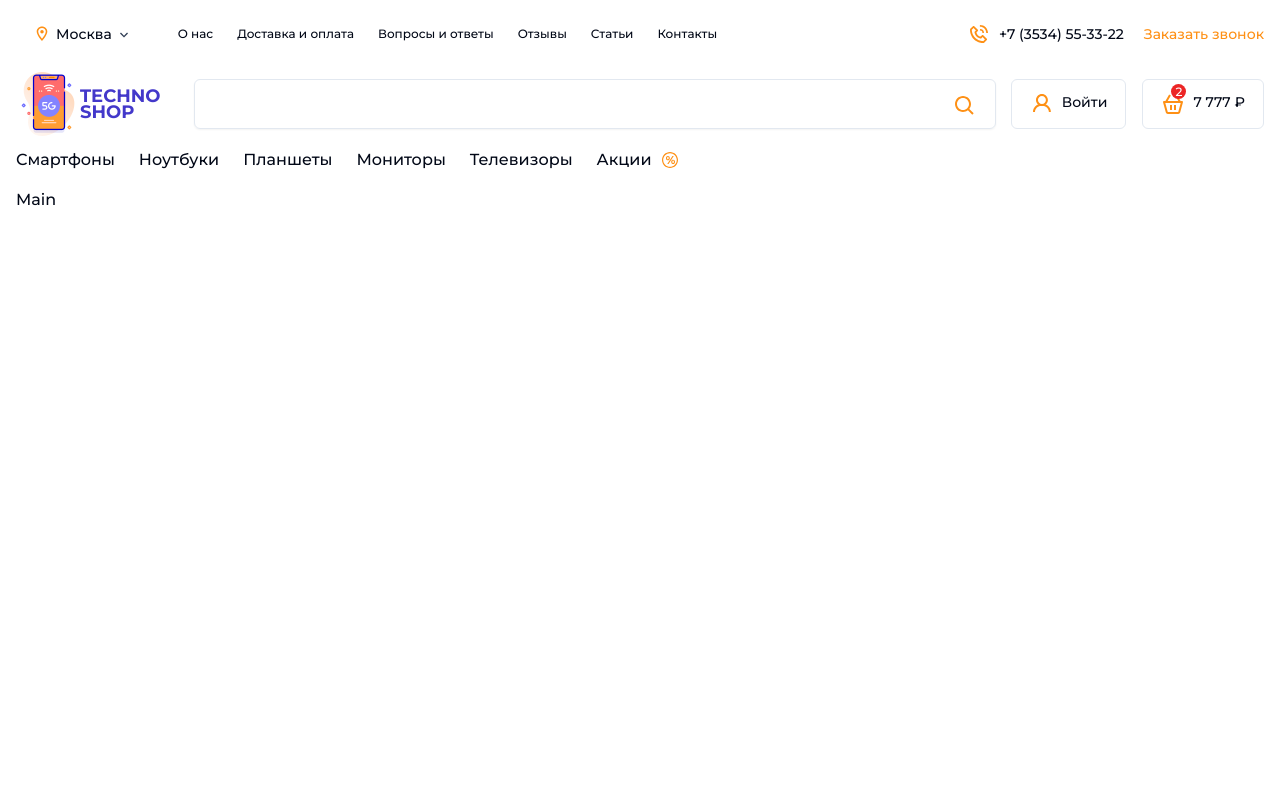
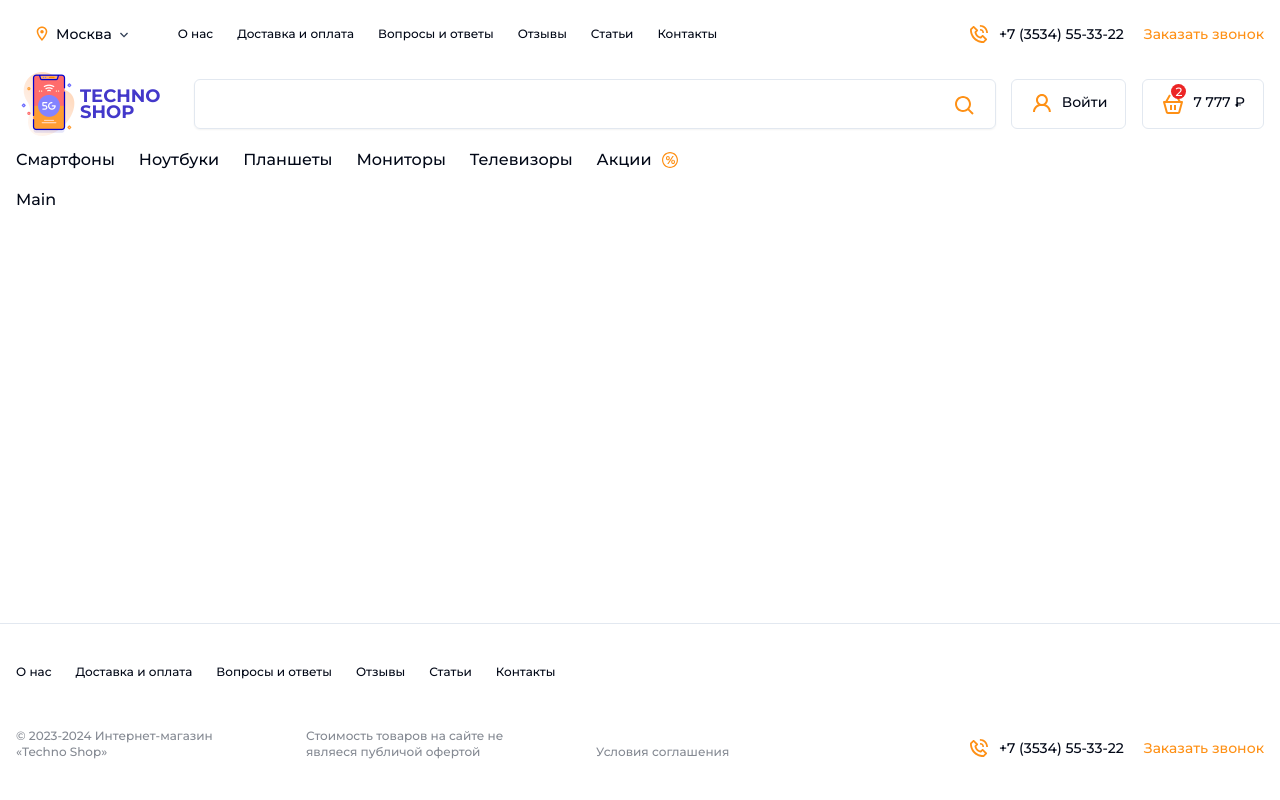
Before and after one commit to Dmitriifd/react-techno-shop, a React (Vite) app: page / in a window 1280 px wide. Shown: the top 800 px of the page. Built offline with nearby package versions, Linux system fonts and the light colour scheme.

Commit message:
fix: добавил класс который случайно удалил и добавил условие для скролла

```diff
--- a/src/App.tsx
+++ b/src/App.tsx
@@ -7,47 +7,8 @@ const App = () => {
     <div className="flex flex-col min-h-full">
       <Header />
       <MobileNav />
-      <main>
-        <div className="container">
-          Main
-          <br />
-          <br />
-          <br />
-          <br />
-          <br />
-          <br />
-          <br />
-          <br />
-          <br />
-          <br />
-          <br />
-          <br />
-          <br />
-          <br />
-          <br />
-          <br />
-          <br />
-          <br />
-          <br />
-          <br />
-          <br />
-          <br />
-          <br />
-          <br />
-          <br />
-          <br />
-          <br />
-          <br />
-          <br />
-          <br />
-          <br />
-          <br />
-          <br />
-          <br />
-          Lorem ipsum dolor sit amet consectetur adipisicing elit. Quas eaque accusantium eos est ducimus quo,
-          reiciendis aliquid praesentium numquam atque aperiam non temporibus ipsum quia ex exercitationem facere harum
-          illum!
-        </div>
+      <main className="flex-auto">
+        <div className="container">Main</div>
       </main>
       <Footer />
     </div>
--- a/src/components/header/Header.tsx
+++ b/src/components/header/Header.tsx
@@ -13,7 +13,9 @@ const Header = () => {
   };
 
   useEffect(() => {
-    window.addEventListener('scroll', handleScroll);
+    if (window.innerWidth >= 768) {
+      window.addEventListener('scroll', handleScroll);
+    }
     return () => {
       window.removeEventListener('scroll', handleScroll);
     };
```
